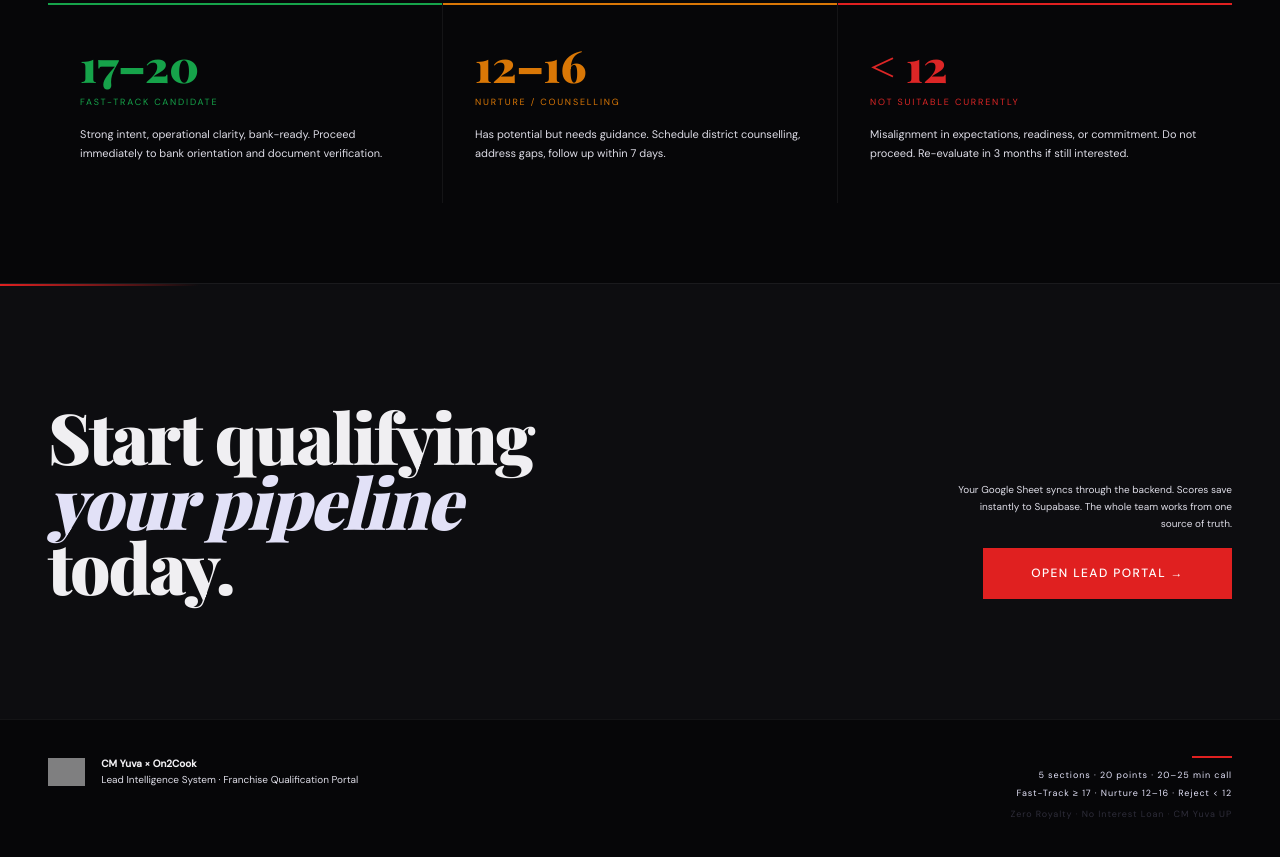
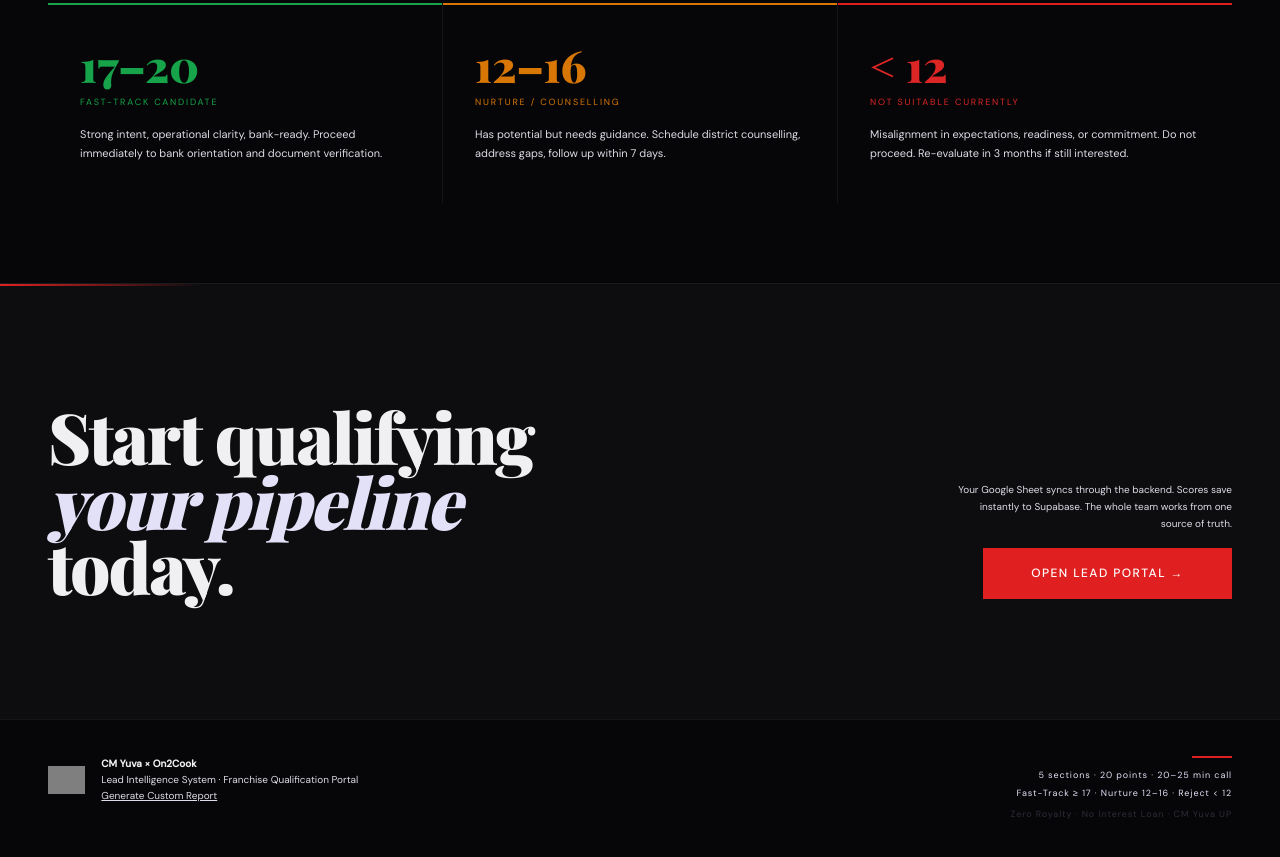
Before and after one commit to vruddhi2107/on2cookXUP, a website: page index.html in a window 1280 px wide. Shown: the part 5565-6422 px from the top of the page. Drawn offline with nearby package versions, Linux system fonts and the light colour scheme; grey boxes are pictures that could not be loaded; a web font is replaced by a local one.

Commit message:
added a link to index page

```diff
--- a/index.html
+++ b/index.html
@@ -676,6 +676,7 @@ a { color: inherit; text-decoration: none; }
     <div class="footer-info">
       <strong>CM Yuva × On2Cook</strong><br />
       <span data-en="Lead Intelligence System · Franchise Qualification Portal" data-hi="लीड इंटेलिजेंस सिस्टम · फ्रेंचाइजी क्वालिफिकेशन पोर्टल">Lead Intelligence System · Franchise Qualification Portal</span>
+      <p onclick="window.location.href='report.html'"><u>Generate Custom Report</u></p>
     </div>
   </div>
   <div class="footer-right">
```
